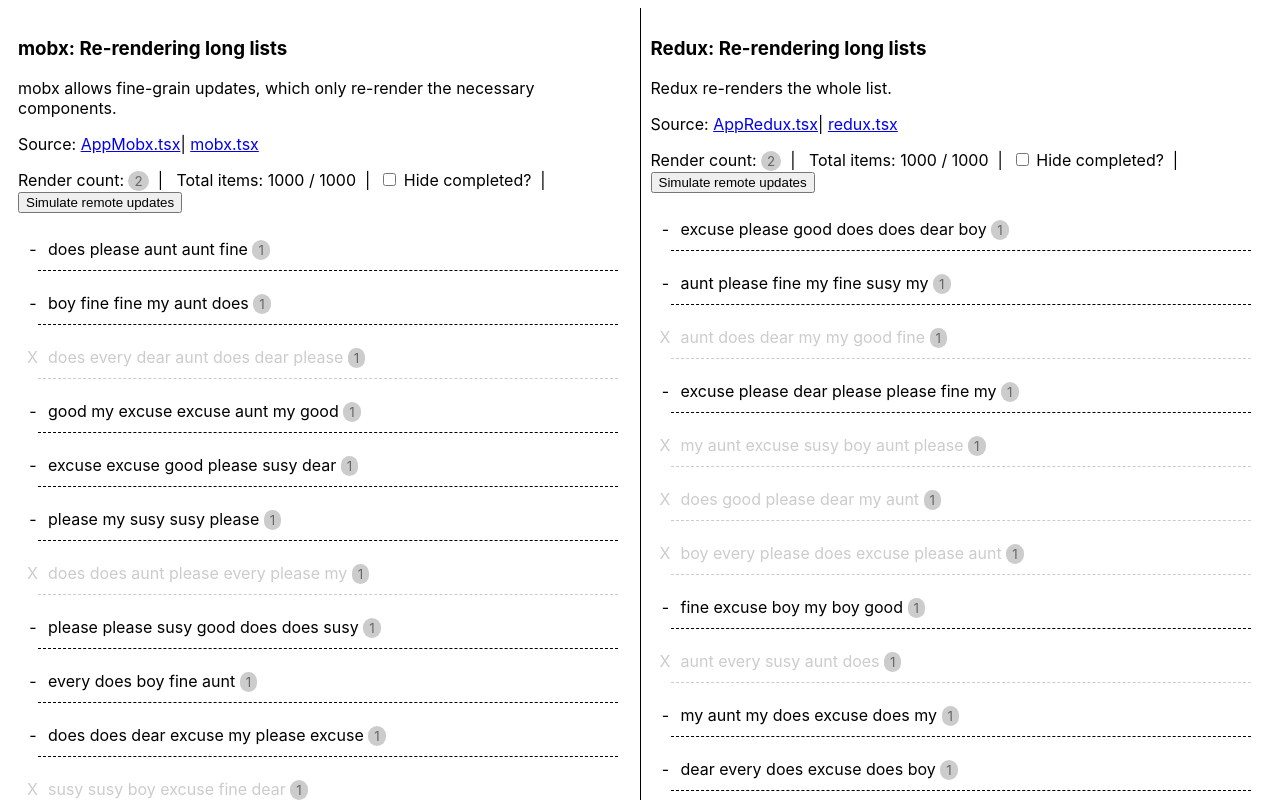
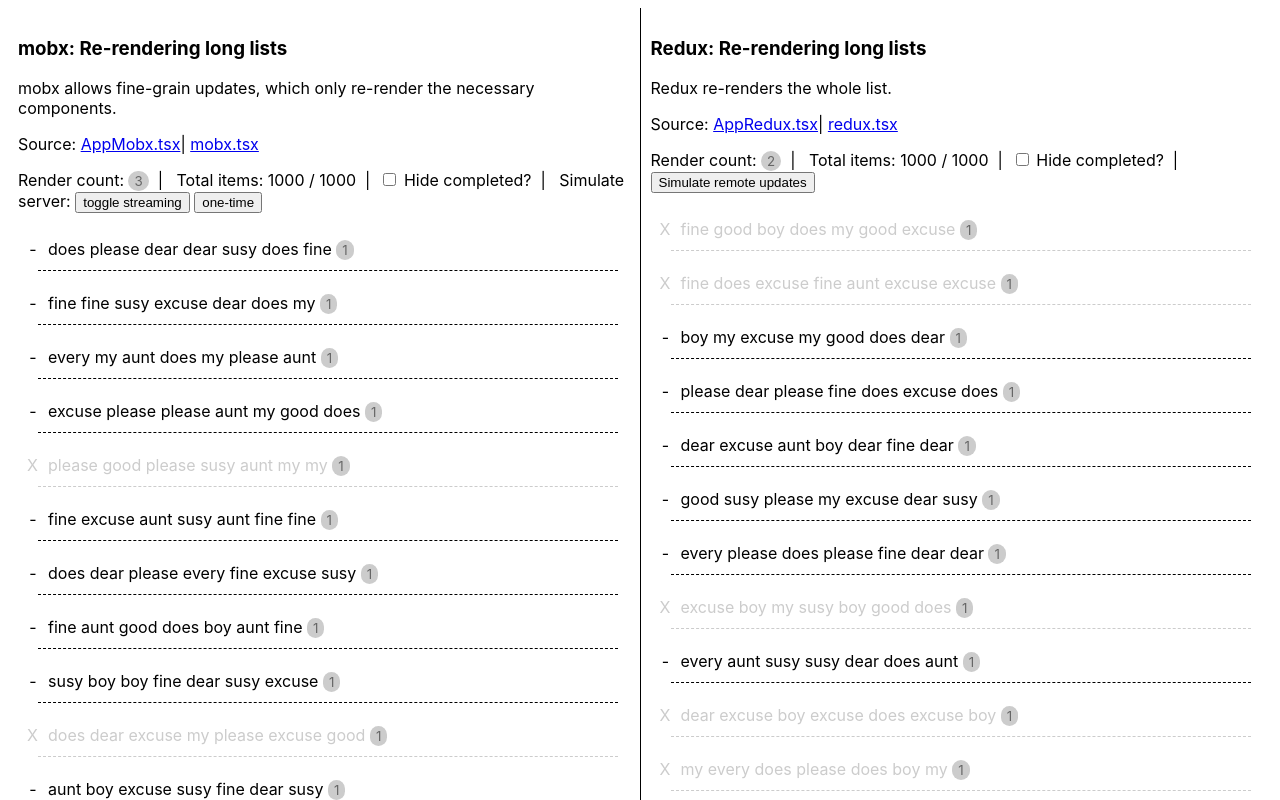
Before and after one commit to schontz/mobx-redux-perf, a React (Create React App) app: page / in a window 1280 px wide. Shown: the top 800 px of the page. Built offline with nearby package versions, Linux system fonts and the light colour scheme.

Commit message:
add async flow to mobx; loading indicators

```diff
--- a/src/AppMobx.tsx
+++ b/src/AppMobx.tsx
@@ -35,27 +35,29 @@ const TodoList: React.FC<{ store: TodoStore }> = observer(({ store }) => {
         <label>
           <input type="checkbox" onChange={(e) => setHideDone(e.target.checked)} /> Hide completed?
         </label>
-        &nbsp; | &nbsp;
-        <button onClick={toggleSimulatedUpdates}>Simulate remote updates</button>
+        &nbsp; | &nbsp; Simulate server:{' '}
+        <button onClick={toggleSimulatedUpdates}>toggle streaming</button>{' '}
+        <button onClick={() => store.loadFromServer()} disabled={store.loading}>
+          one-time
+        </button>
       </div>
 
-      <ul>
-        {todos.map((todo) => (
-          <Todo todo={todo} key={todo.id} />
-        ))}
-      </ul>
+      {store.loading ? (
+        <div>Loading...</div>
+      ) : (
+        <ul>
+          {todos.map((todo) => (
+            <Todo todo={todo} key={todo.id} />
+          ))}
+        </ul>
+      )}
     </>
   );
 });
 
 function AppMobx() {
   useEffect(() => {
-    new Array(1000).fill(0).forEach(() => {
-      addTodo(fakeTitle(), rand(2) > 1);
-    });
-    return () => {
-      clearTodos();
-    };
+    store.loadFromServer();
   }, []);
 
   return <TodoList store={store} />;
--- a/src/AppRedux.tsx
+++ b/src/AppRedux.tsx
@@ -53,11 +53,15 @@ const TodoList: React.FC = () => {
         <button onClick={() => setIsSimulating(!isSimulating)}>Simulate remote updates</button>
       </div>
 
+      {todos.length ? (
         <ul>
           {todos.map((id) => (
             <Todo id={id} key={id} />
           ))}
         </ul>
+      ) : (
+        <div>Loading...</div>
+      )}
       {isSimulating && <RunningSimulator />}
     </>
   );
@@ -122,12 +126,16 @@ const RunningSimulator: React.FC = () => {
 function Hydrate() {
   const dispatch = useDispatch();
   useEffect(() => {
+    const timer = setTimeout(() => {
       batch(() => {
         new Array(1000).fill(0).forEach(() => {
           dispatch(addTodo({ title: fakeTitle(), done: rand(2) > 1 }));
         });
       });
+    }, rand(1000));
+
     return () => {
+      clearTimeout(timer);
       dispatch(clearTodos());
     };
   }, [dispatch]);
--- a/src/common.tsx
+++ b/src/common.tsx
@@ -14,7 +14,7 @@ export function fakeTitle() {
   const strs = 'every good boy does fine please excuse my dear aunt susy'.split(' ');
   return new Array(7)
     .fill('')
-    .map(() => strs[rand(strs.length)])
+    .map(() => strs[rand(strs.length - 1)])
     .join(' ');
 }
 
--- a/src/mobx.ts
+++ b/src/mobx.ts
@@ -1,19 +1,11 @@
-import { makeAutoObservable, action } from 'mobx';
+import { makeAutoObservable, action, flow } from 'mobx';
 import { v4 } from 'uuid';
 import { fakeTitle, rand, ITodo, ITodoList } from './common';
 
 export class TodoItem implements ITodo {
-  constructor(title: string, done = false) {
-    this.setTitle(title);
-    this.setDone(done);
+  constructor(public title: string, public done = false, public readonly id = v4()) {
     makeAutoObservable(this);
   }
-
-  id = v4();
-
-  title = '';
-
-  done = false;
 
   toggleDone() {
     this.setDone(!this.done);
@@ -53,6 +45,33 @@ export class TodoStore implements ITodoList {
 
   findTodo(id: string) {
     return this.todos.find((todo) => todo.id === id);
+  }
+
+  loading = false;
+
+  *loadFromServer() {
+    this.loading = true;
+    this.clearAll();
+
+    const fakeFromServer: ITodo[] = yield new Promise<ITodo[]>((resolve) => {
+      setTimeout(() => {
+        resolve(
+          new Array(1000).fill(0).map(() => ({
+            title: fakeTitle(),
+            id: v4(),
+            done: rand(2) > 1,
+          }))
+        );
+      }, rand(1000));
+    });
+
+    console.log('received data from server:', fakeFromServer);
+
+    fakeFromServer.forEach(({ title, done, id }) => {
+      this.addTodo(new TodoItem(title, done, id));
+    });
+
+    this.loading = false;
   }
 }
 
```
Lines whose indentation alone changed are shown as unchanged.
